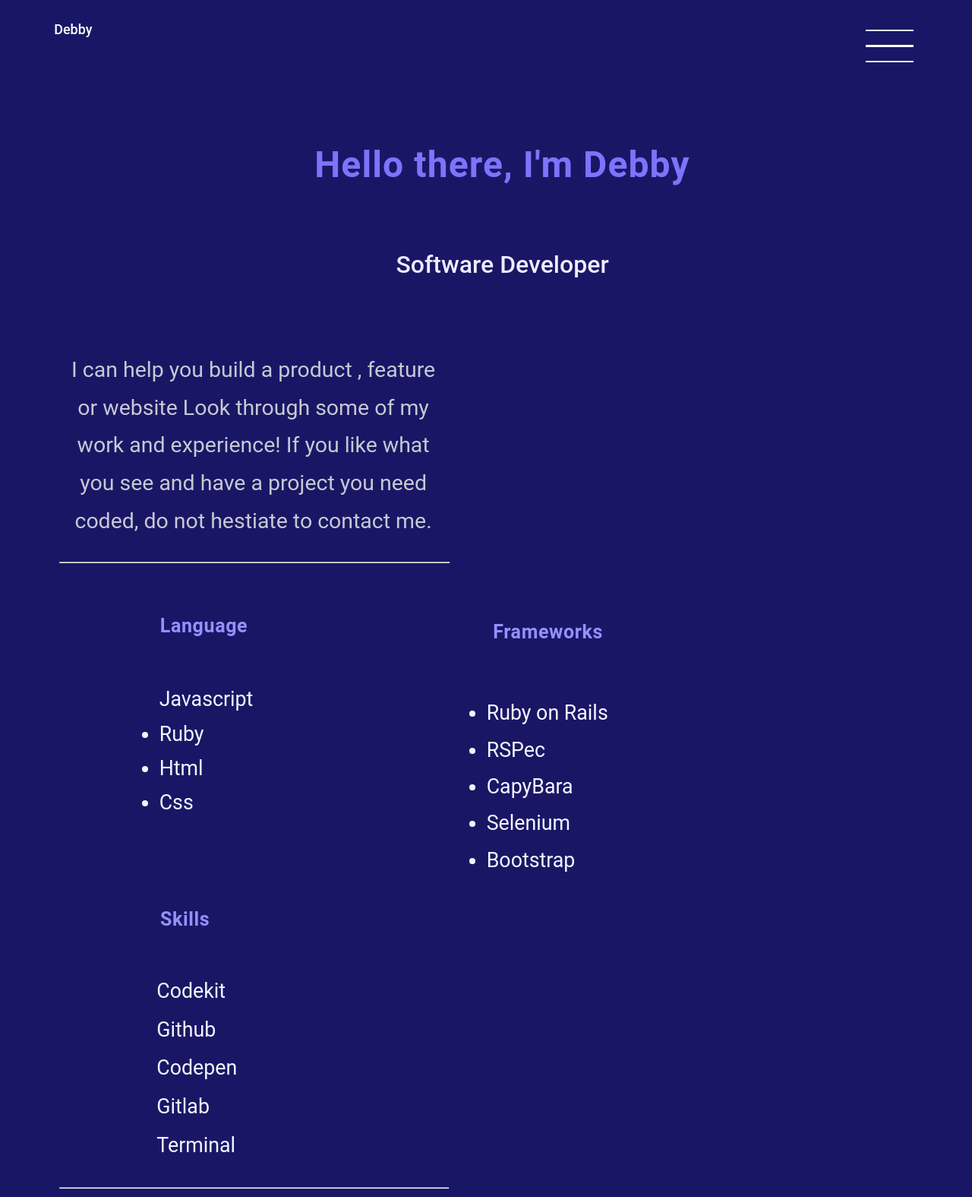
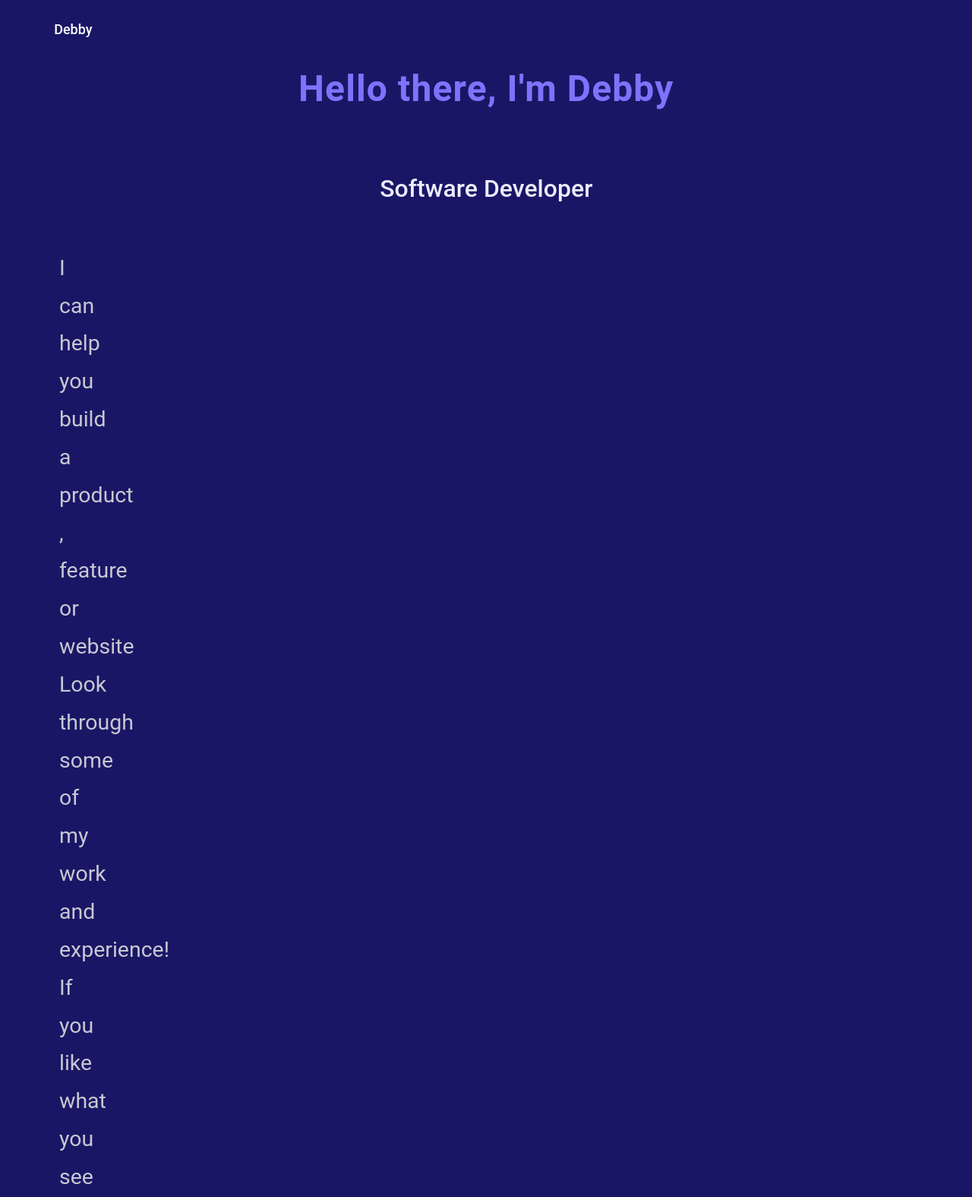
Before and after one commit to DebbyBud/Portifolio-setup, a website: page index.html in a window 1280 px wide. Shown: the top 1575 px of the page at 76% size. Drawn offline with Linux system fonts and the light colour scheme; files whose address does not match are found by name.

Commit message:
Update style.css

```diff
--- a/style.css
+++ b/style.css
@@ -9,7 +9,7 @@ body{
   background-size: contain;
   position: absolute;
   z-index: 100;
-  margin-top: 34vh;
+  margin-top: 0.34px;
 }
 /* * {
   margin: 0;
@@ -47,31 +47,31 @@ head {
     background-repeat: no-repeat;
     height: auto;
     position: absolute;
-    margin-top: 16vh;
+    margin-top: 0.16px;
     max-width: 100%;
-    width: 128.2vh;
+    width: 0.1282px;
 }
 .others {
     display: flex;
     cursor: pointer;
     flex-direction: column;
-    margin-right: 8.66vh;
+    margin-right: 0.866px;
   }
   .line1 {
     display: block;
     background-color: #fff;
-    width: 7.9vh;
-    height: 0.3vh;
-    margin: 1.12vh auto;
+    width: 0.79px;
+    height: 0.03px;
+    margin: 0.112px auto;
     -webkit-transition: all 0.3s ease-in-out;
     transition: all 0.3s ease-in-out;
   }
   .line2 {
     display: block;
     background-color: #fff;
-    width: 7.9vh;
-    height: 0.3vh;
-    margin: 1.12vh auto;
+    width: 0.79px;
+    height: 0.03px;
+    margin: 0.112px auto;
     -webkit-transition: all 0.3s ease-in-out;
     transition: all 0.3s ease-in-out;
   }
@@ -79,9 +79,9 @@ head {
   .line3 {
     display: block;
     background-color: #fff;
-    width: 7.9vh;
-    height: 0.3vh;
-    margin: 1.12vh auto;
+    width: 0.79px;
+    height: 0.03px;
+    margin: 0.112px auto;
     -webkit-transition: all 0.3s ease-in-out;
     transition: all 0.3s ease-in-out;
   }
@@ -117,8 +117,8 @@ head {
     justify-content: center;
     padding: 0;
     gap: 12px;
-    margin-left: 5.38vh;
-    margin-top: 7.2vh;
+    margin-left: 0.538px;
+    margin-top: 0.72px;
     flex: none;
     order: 0;
     flex-grow: 0;
@@ -150,7 +150,7 @@ head {
     color: #646369;
   }
   .info {
-    width: 63.9vh;
+    width: 0.639px;
     font-family: 'Roboto', sans-serif;
     font-style: normal;
     font-weight: 400;
@@ -159,8 +159,8 @@ head {
     text-align: center;
     justify-content: center;
     color: rgb(200, 200, 212);
-    margin-bottom: 5.38vh;
-    margin-top: 7.82vh;
+    margin-bottom: 0.538px;
+    margin-top: 0.782px;
     padding-left: 70px;
   }
   .right {
@@ -169,10 +169,10 @@ head {
     align-items: flex-start;
     justify-content: center;
     padding: 0;
-    gap: 4.7vh;
-    width: 67.93vh;
-    margin-left: 15.04vh;
-    margin-top: 6.26vh;
+    gap: 0.47px;
+    width: 0.6793px;
+    margin-left: 0.1504px;
+    margin-top: 0.626px;
   }
   /* .left {
     display: flex;
@@ -191,11 +191,11 @@ head {
   .left1{
     display: flex;
     flex-direction: column;
-    padding: 0 1.42vh;
-    gap: 0.95vh;
+    padding: 0 0.142px;
+    gap: 0.095px;
     color: #f5f5ff;
-    width: 22.04vh;
-    height: 25.53vh;
+    width: 0.2204px;
+    height: 0.2553px;
     font-family: 'Roboto', sans-serif;
     font-size: 0.94em;
     font-weight: 400;
@@ -207,18 +207,18 @@ head {
     flex-direction: column;
     align-items: flex-start;
     padding: 0;
-    gap: 2.35vh;
-    width: 24.07vh;
-    height: 32.74vh;
+    gap: 0.235px;
+    width: 0.2407px;
+    height: 0.3274px;
   }
   .langTitle {
     display: flex;
     flex-direction: row;
     align-items: center;
-    padding: 1.04vh 1.56vh;
-    gap: 1.56vh;
-    width: 27.6vh;
-    height: 6vh;
+    padding: 0.104px 0.156px;
+    gap: 0.156px;
+    width: 0.276px;
+    height: 0.06vh;
     font-family: 'Roboto', sans-serif;
     font-size: 0.75em;
     font-weight: 500;
@@ -235,26 +235,26 @@ head {
     flex-direction: row;
     align-items: flex-start;
     padding: 0;
-    gap: 4.7vh;
-    width: 67.93vh;
+    gap: 0.47px;
+    width: 0.6793px;
   }
   .F1{
     display: flex;
     flex-direction: row;
     align-items: center;
-    width: 16.6vh;
-    height: 4.62vh;
+    width: 0.166px;
+    height: 0.462px;
     order: 0;
   }
   .F2 {
-    width: 19.2vh;
-    height: 4.68vh;
+    width: 0.192px;
+    height: 0.468px;
     order: 1;
   }
 .F3,
 .F4 {
-  width: 13.51vh;
-  height: 4.69vh;
+  width: 0.1351px;
+  height: 0.469px;
   order: 2;
 
 }
@@ -262,9 +262,9 @@ head {
     display: flex;
     flex-direction: column;
     align-items: flex-start;
-    gap: 2.39vh;
-    width: 30.95vh;
-    height: 42.5vh;
+    gap: 0.239px;
+    width: 0.3095px;
+    height: 0.425px;
     order: 1;
     padding: 0px 0px 20px 200px;
     /* margin-bottom: 60px; */
@@ -276,7 +276,7 @@ head {
     display: flex;
     flex-direction: row;
     align-items: center;
-    padding: 2.05vh 2.59vh;
+    padding: 0.205px 2.59vh;
     gap: 1.59vh;
     width: 30.95vh;
     height: 6vh;
```
